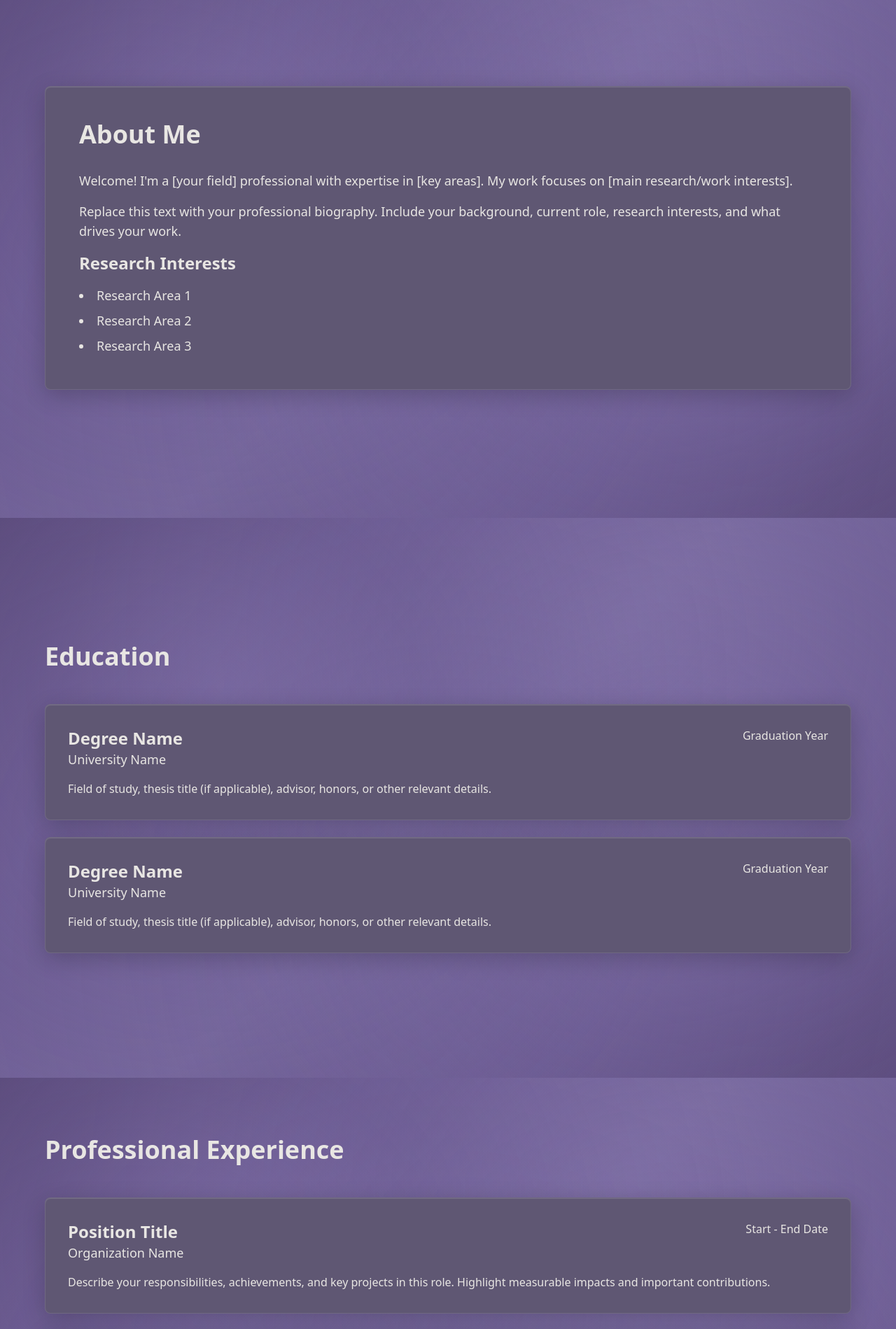
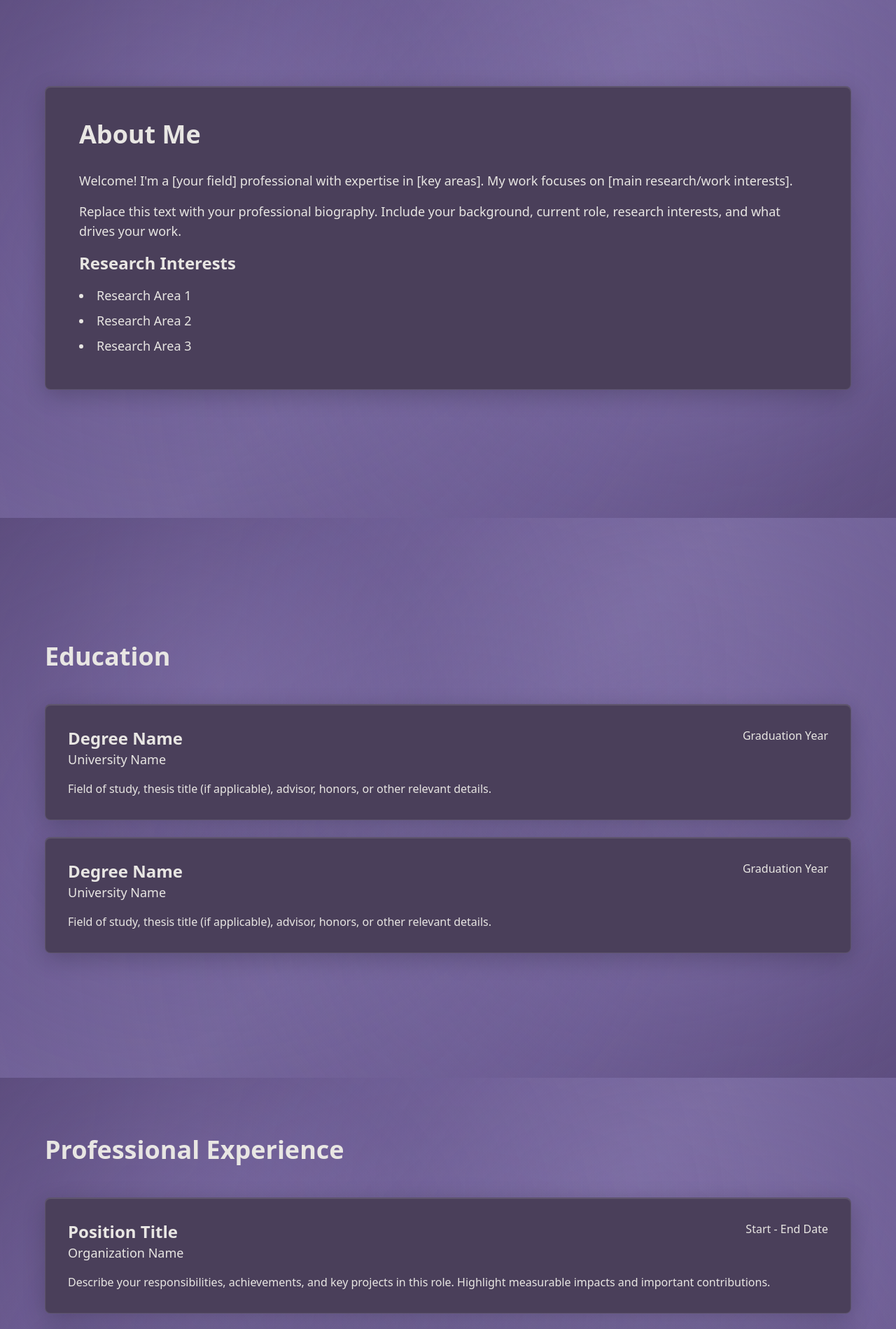
Before and after one commit to zofiakowalska/PersonalWeb, a React (Vite) app: page / in a window 1280 px wide. Shown: the part 860-2759 px from the top of the page at 70% size. Built offline with nearby package versions, Linux system fonts and the light colour scheme.

Commit message:
Fix remaining box color to use hex instead of rgba

```diff
--- a/src/App.jsx
+++ b/src/App.jsx
@@ -128,7 +128,7 @@ export default function PersonalWebsite() {
       <section id="about" className="min-h-screen flex items-center px-6 py-20">
         <div className="max-w-6xl mx-auto w-full">
           <div className="rounded-lg shadow-md p-8 md:p-12 glass-box" style={{
-          backgroundColor: 'rgba(95, 87, 115, 1)',
+          backgroundColor: '#4a3f5a',
           backdropFilter: 'blur(10px)',
           border: '1px solid rgba(255, 255, 255, 0.1)',
           boxShadow: '0 8px 32px 0 rgba(0, 0, 0, 0.2), inset 0 1px 1px 0 rgba(255, 255, 255, 0.15)',
@@ -161,7 +161,7 @@ export default function PersonalWebsite() {
           <div className="space-y-6">
             {[1, 2].map((i) => (
               <div key={i} className="rounded-lg shadow-md p-8 glass-box" style={{
-          backgroundColor: 'rgba(95, 87, 115, 1)',
+          backgroundColor: '#4a3f5a',
           backdropFilter: 'blur(10px)',
           border: '1px solid rgba(255, 255, 255, 0.1)',
           boxShadow: '0 8px 32px 0 rgba(0, 0, 0, 0.2), inset 0 1px 1px 0 rgba(255, 255, 255, 0.15)',
@@ -189,7 +189,7 @@ export default function PersonalWebsite() {
           <div className="space-y-6">
             {[1, 2, 3].map((i) => (
               <div key={i} className="rounded-lg shadow-md p-8 glass-box" style={{
-          backgroundColor: 'rgba(95, 87, 115, 1)',
+          backgroundColor: '#4a3f5a',
           backdropFilter: 'blur(10px)',
           border: '1px solid rgba(255, 255, 255, 0.1)',
           boxShadow: '0 8px 32px 0 rgba(0, 0, 0, 0.2), inset 0 1px 1px 0 rgba(255, 255, 255, 0.15)',
@@ -216,7 +216,7 @@ export default function PersonalWebsite() {
         <div className="max-w-6xl mx-auto w-full">
           <h2 className="text-4xl font-bold mb-12" style={{ color: '#e8e6e3' }}>Skills</h2>
           <div className="rounded-lg shadow-md p-8 glass-box" style={{
-          backgroundColor: 'rgba(95, 87, 115, 1)',
+          backgroundColor: '#4a3f5a',
           backdropFilter: 'blur(10px)',
           border: '1px solid rgba(255, 255, 255, 0.1)',
           boxShadow: '0 8px 32px 0 rgba(0, 0, 0, 0.2), inset 0 1px 1px 0 rgba(255, 255, 255, 0.15)',
@@ -244,7 +244,7 @@ export default function PersonalWebsite() {
           <div className="space-y-6">
             {[1, 2, 3].map((i) => (
               <div key={i} className="rounded-lg shadow-md p-8 glass-box" style={{
-          backgroundColor: 'rgba(95, 87, 115, 1)',
+          backgroundColor: '#4a3f5a',
           backdropFilter: 'blur(10px)',
           border: '1px solid rgba(255, 255, 255, 0.1)',
           boxShadow: '0 8px 32px 0 rgba(0, 0, 0, 0.2), inset 0 1px 1px 0 rgba(255, 255, 255, 0.15)',
@@ -276,7 +276,7 @@ export default function PersonalWebsite() {
           <div className="space-y-6">
             {[1, 2].map((i) => (
               <div key={i} className="rounded-lg shadow-md p-8 glass-box" style={{
-          backgroundColor: 'rgba(95, 87, 115, 1)',
+          backgroundColor: '#4a3f5a',
           backdropFilter: 'blur(10px)',
           border: '1px solid rgba(255, 255, 255, 0.1)',
           boxShadow: '0 8px 32px 0 rgba(0, 0, 0, 0.2), inset 0 1px 1px 0 rgba(255, 255, 255, 0.15)',
@@ -301,7 +301,7 @@ export default function PersonalWebsite() {
       <section id="cv" className="min-h-screen flex items-center px-6 py-20">
         <div className="max-w-6xl mx-auto w-full">
           <div className="rounded-lg shadow-md p-8 md:p-12 text-center" style={{
-          backgroundColor: 'rgba(95, 87, 115, 1)',
+          backgroundColor: '#4a3f5a',
           backdropFilter: 'blur(10px)',
           border: '1px solid rgba(255, 255, 255, 0.1)',
           boxShadow: '0 8px 32px 0 rgba(0, 0, 0, 0.2), inset 0 1px 1px 0 rgba(255, 255, 255, 0.15)',
@@ -327,7 +327,7 @@ export default function PersonalWebsite() {
       <section id="contact" className="min-h-screen flex items-center px-6 py-20">
         <div className="max-w-6xl mx-auto w-full">
           <div className="rounded-lg shadow-md p-8 md:p-12 glass-box" style={{
-          backgroundColor: 'rgba(95, 87, 115, 1)',
+          backgroundColor: '#4a3f5a',
           backdropFilter: 'blur(10px)',
           border: '1px solid rgba(255, 255, 255, 0.1)',
           boxShadow: '0 8px 32px 0 rgba(0, 0, 0, 0.2), inset 0 1px 1px 0 rgba(255, 255, 255, 0.15)',
```
